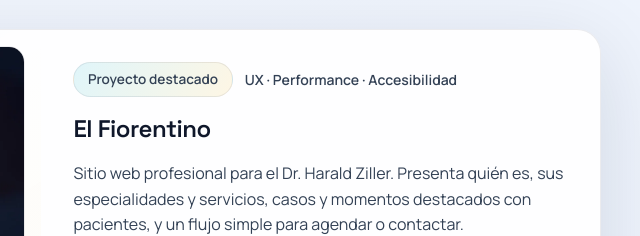
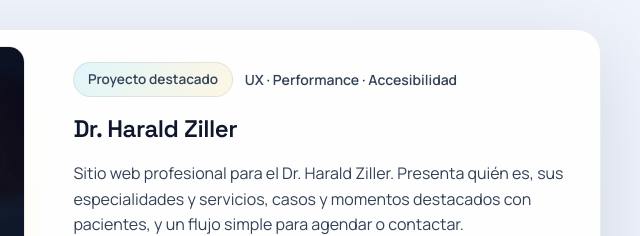
Before and after one commit to LuisilloP/portfolio, an Astro site: page / in a window 1280 px wide. Shown: the part 2589-2825 px from the top of the page, 628-1268 px from the left. Built offline with nearby package versions, Linux system fonts and the light colour scheme; Astro itself is replaced by a stand-in of ours.

Commit message:
Update Proyects.astro

```diff
--- a/src/components/sections/Proyects.astro
+++ b/src/components/sections/Proyects.astro
@@ -3,7 +3,7 @@ import Proyect from "../card/Proyect.astro";
 
 const projects = [
   {
-    name: "El Fiorentino",
+    name: "Dr. Harald Ziller",
     image: "/webPhotos/harald.webp",
     text: "Sitio web profesional para el Dr. Harald Ziller. Presenta quién es, sus especialidades y servicios, casos y momentos destacados con pacientes, y un flujo simple para agendar o contactar.",
     tecnologies: ["Next", "TypeScript", "Tailwind", "Git", "Figma"],
```
